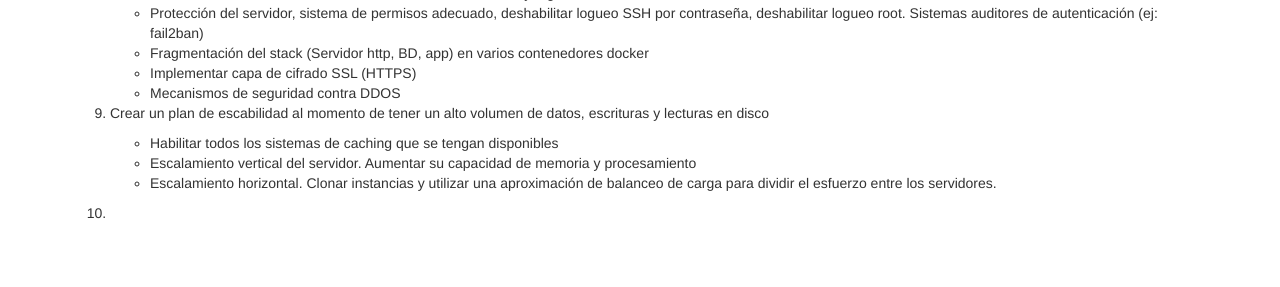
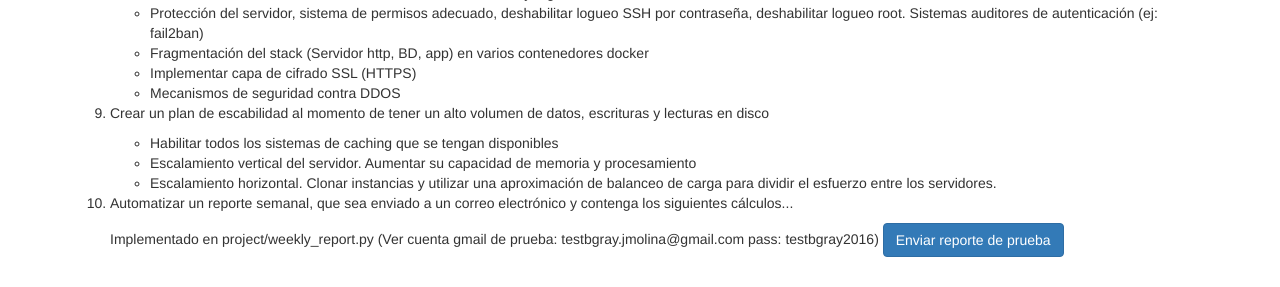
Before and after one commit to jeysonm82/test_bitgray, a Django app: page / in a window 1280 px wide. Shown: the part 777-1064 px from the top of the page. Before the commit the page ends 996 px from the top, so only its background shows below. Run offline with Django 3.2, Linux system fonts and the light colour scheme; style sheets or scripts are compiled from the project's sources; parts of the project's set-up code (start-up, migrations or seed data) failed here and were passed over; some libraries are stand-ins or nearby versions.

Commit message:
See #11 documentation p10

```diff
--- a/project/app/templates/home.html
+++ b/project/app/templates/home.html
@@ -87,7 +87,10 @@ escrituras y lecturas en disco</p>
         </li>
 
         <li>
-        <p></p>
+        <p>Automatizar un reporte semanal, que sea enviado a un correo electrónico y
+contenga los siguientes cálculos...</p>
+        Implementado en project/weekly_report.py (Ver cuenta gmail de prueba: testbgray.jmolina@gmail.com pass: testbgray2016)
+        <a class='btn btn-primary' href='{%url 'sendreport'%}' target='_blank'>Enviar reporte de prueba</a>
         </li>
 </ol>
 </div>
--- a/project/project/urls.py
+++ b/project/project/urls.py
@@ -15,7 +15,7 @@ Including another URLconf
 """
 from django.conf.urls import url
 from django.contrib import admin
-from app.views import APIListCreate, ComprasView, FacturaView
+from app.views import APIListCreate, ComprasView, FacturaView, SendReportView
 from app.models import Clientes, Compras, Productos, Sedes
 from django.views.generic import TemplateView
 
@@ -32,4 +32,5 @@ urlpatterns = [
     url(r'^api/sedes/(?P<pk>[0-9]{1,10})$', APIListCreate.as_view(model=Sedes) ),
     url(r'^compras/$', ComprasView.as_view()),
     url(r'^facturas/$', FacturaView.as_view()),
+    url(r'^enviar-reporte/$', SendReportView, name='sendreport'),
 ]
```
